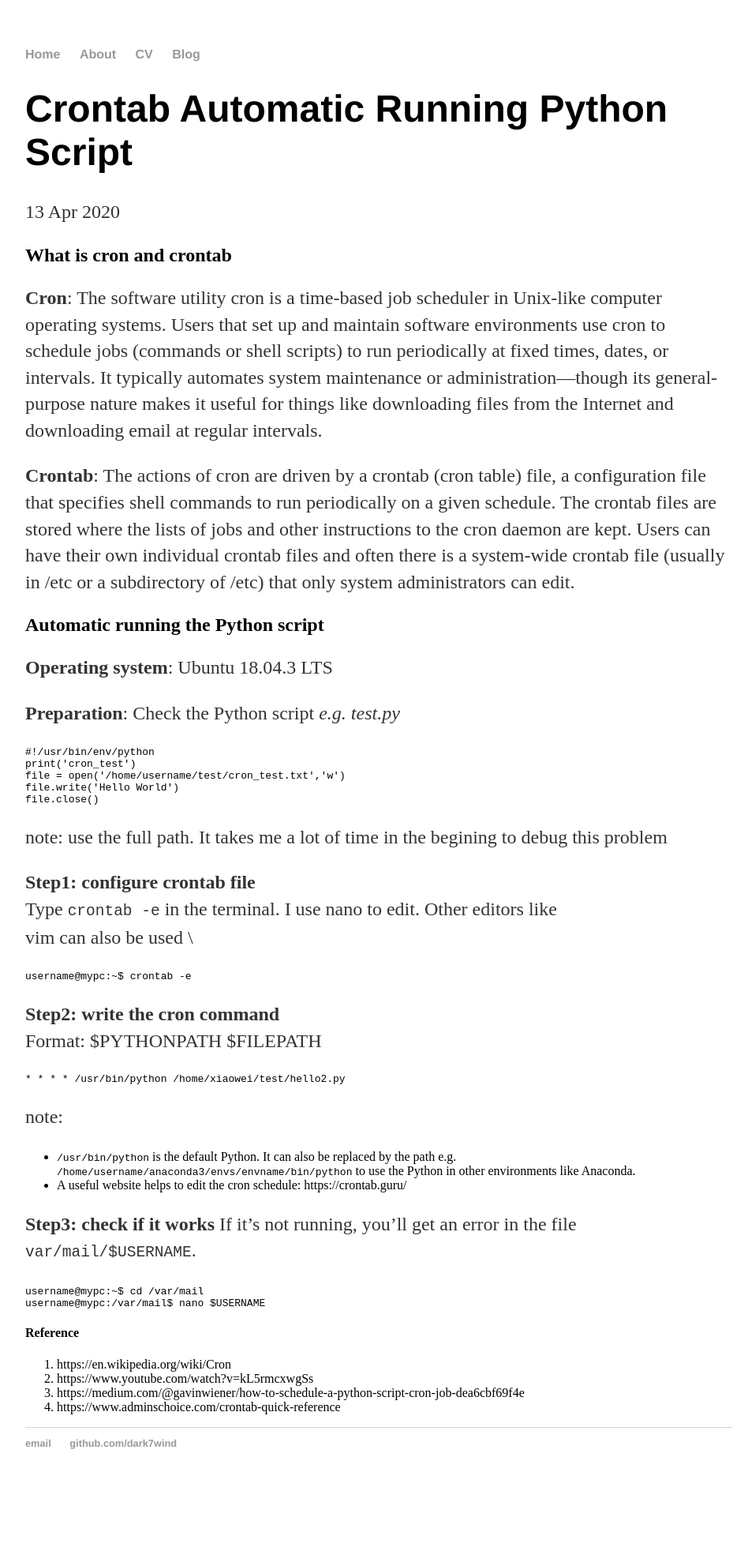
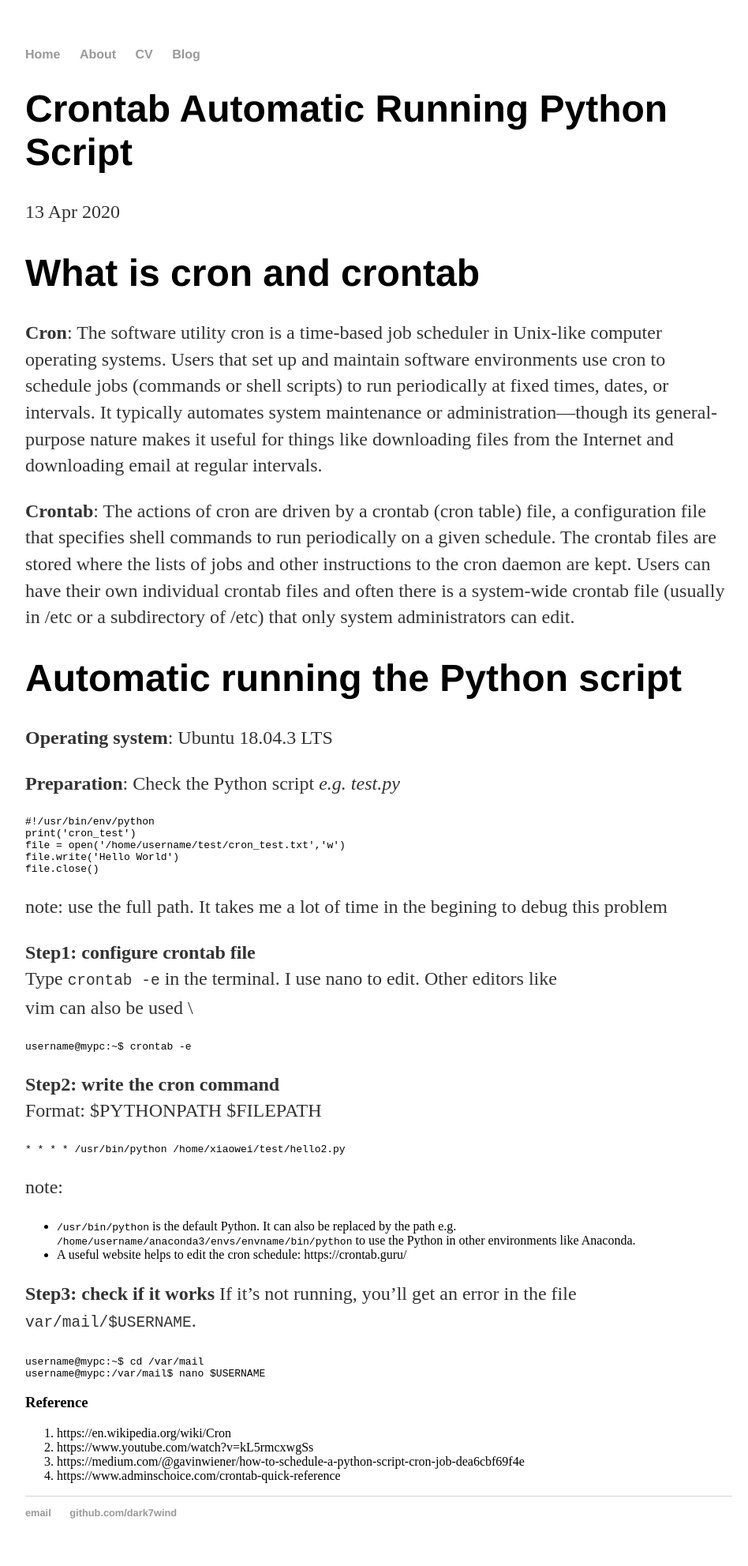
Before and after one commit to dark7wind/dark7wind.github.io, a Jekyll site: the page built from _posts/2020-4-13-crontab-automatic-running-python-script.md, in a window 1280 px wide. Shown: the whole page at 79% size, without its empty margins (160-1108 px from the left). Built offline with Jekyll 4.4.1, drawn with Linux system fonts in a browser that asks for light colours; our own code applies the rules of GitHub Pages for plain Markdown files; before the commit the page ends 1895 px from its top, so only the background shows below that.

````diff
--- a/_posts/2020-4-13-crontab-automatic-running-python-script.md
+++ b/_posts/2020-4-13-crontab-automatic-running-python-script.md
@@ -1,4 +1,4 @@
-## What is cron and crontab
+# What is cron and crontab
 __Cron__: The software utility cron is a time-based job scheduler in Unix-like
 computer operating systems. Users that set up and maintain software environments
 use cron to schedule jobs (commands or shell scripts) to run periodically at
@@ -15,7 +15,7 @@ a subdirectory of /etc) that only system administrators can edit.
 
 
 
-## Automatic running the Python script
+# Automatic running the Python script
 __Operating system__: Ubuntu 18.04.3 LTS
 
 __Preparation__: Check the Python script *e.g. test.py*
@@ -54,7 +54,7 @@ username@mypc:~$ cd /var/mail
 username@mypc:/var/mail$ nano $USERNAME
 ```
 
-#### Reference
+### Reference
 1. https://en.wikipedia.org/wiki/Cron
 2. https://www.youtube.com/watch?v=kL5rmcxwgSs
 3. https://medium.com/@gavinwiener/how-to-schedule-a-python-script-cron-job-dea6cbf69f4e
````
